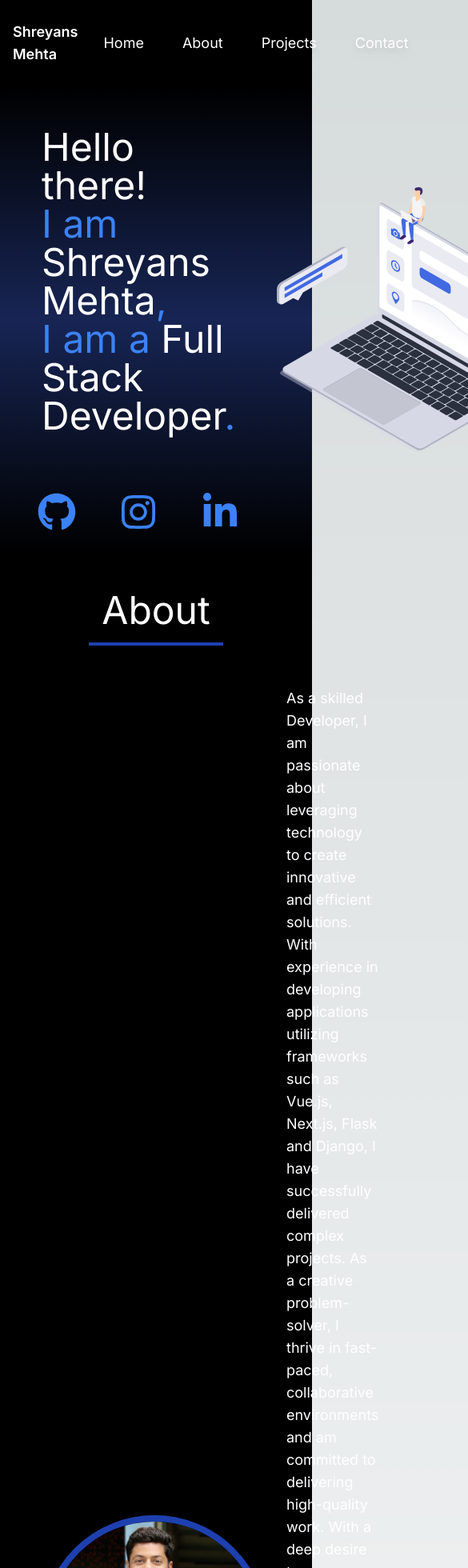
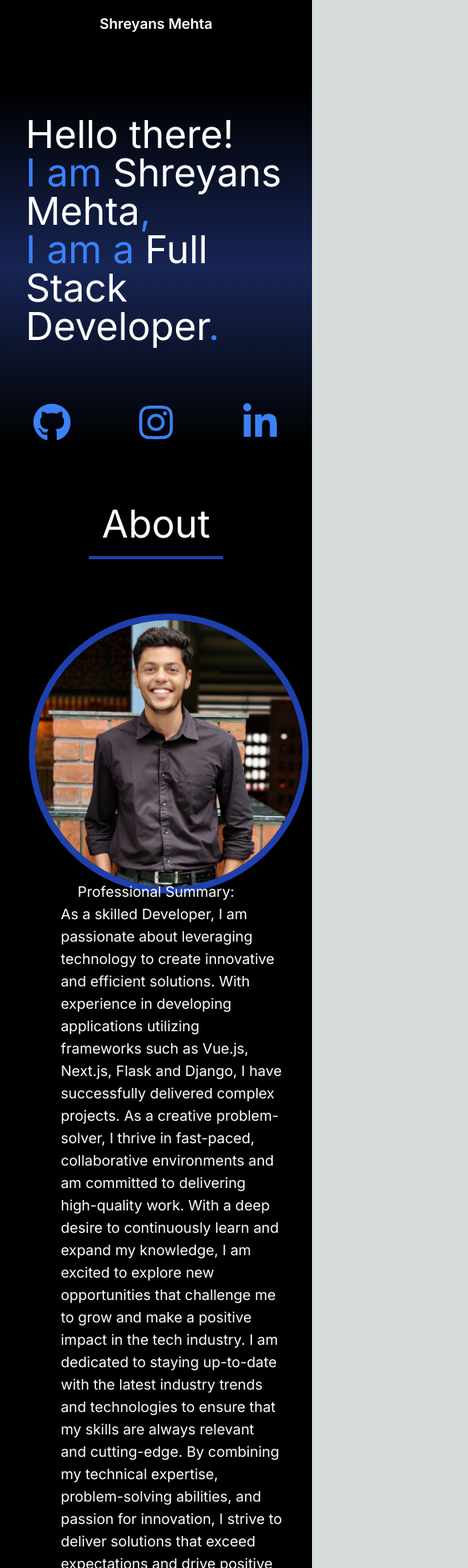
Before and after one commit to mehtashreyans3602/shreyansmehta, a Next.js app: page / in a window 390 px wide. Shown: the top 1960 px of the page at 80% size, 585 px wide, since content can reach past the window. Built offline with nearby package versions, Linux system fonts and the light colour scheme.

Commit message:
MadeResponsive
Modified the Code to make the website more responsive.

```diff
--- a/app/globals.css
+++ b/app/globals.css
@@ -25,3 +25,7 @@ body {
     )
     rgb(var(--background-start-rgb));
 }
+
+::-webkit-scrollbar{
+  display: none;
+}
--- a/app/page.js
+++ b/app/page.js
@@ -5,12 +5,14 @@ import Project from "@/components/Project"
 import Contact from "@/components/Contact"
 export default function Home() {
   return (
-    <div className="bg-black h-100">
-      <Navbar/>
-      <Base/>
-      <About/>
-      <Project/>
-      <Contact/>
+    <div className="bg-black w-full overflow-scroll">
+      <Navbar />
+      <div className="mt-28">
+        <Base />
+        <About />
+        <Project />
+        <Contact />
+      </div>
     </div>
   )
 }
--- a/components/About.jsx
+++ b/components/About.jsx
@@ -1,3 +1,5 @@
+import Image from "next/image";
+import Shreyans from '@/public/shreyans.jpg'
 const About = () => {
     return (
         <>
@@ -7,13 +9,15 @@ const About = () => {
                         <h1 className=" p-4 border-b-4 border-blue-800 hover:border-white">About</h1>
                     </div>
                 </div>
-                <div className="flex justify-around  items-center m-5 p-4 ">
+                <div className="flex md:flex-row flex-col justify-around  items-center m-5 p-4 ">
                     <div className="aspect-square">
-                        <img style={{minHeight:'100px',minWidth:'250px', Height: '100px',width:'500px' }} className="rounded-full border-8 border-blue-800 hover:border-white  m-4" src="shreyans.jpg" alt="" />
+                        <Image width={500} height={100} style={{minHeight:'100px',minWidth:'250px', Height: '100px',width:'500px' }} className="rounded-full border-8 border-blue-800 hover:border-white  m-4" src={Shreyans} alt="" />
 
                     </div>
-                    <div className=" text-start">
-                        <div className="ml-10 flex max-w-3xl">
+                    <div className="text-center">
+                    <p className=" text-white text-lg">Professional Summary:</p>
+                        <div className="ml-10 flex max-w-3xl text-start">
+
                             <p className=" text-white text-lg">As a skilled Developer,
                                 I am passionate about leveraging technology to create innovative and efficient solutions.
                                 With experience in developing applications utilizing frameworks such as Vue.js, Next.js, Flask and Django, I have successfully delivered complex projects.
--- a/components/Base.jsx
+++ b/components/Base.jsx
@@ -4,25 +4,25 @@ import Code from '@/public/Code.svg'
 const Base = () => {
     return (
         <>
-            <div className="">
-                <div className=" flex justify-evenly align-middle items-center p-5 bg-gradient-to-b from-black via-blue-950 to-black">
+            <div className="mb-10">
+                <div className=" flex md:flex-row flex-col-reverse justify-evenly align-middle items-center md:p-5 bg-gradient-to-b from-black via-blue-950 to-black">
                     <div className="flex flex-col text-5xl text-blue-500 z-15">
                         <div className="m-4 p-4">
-                        <p className="text-blue-500 "><span className="text-white">Hello there!</span> </p>
-                        <p className="">
-                            I am <span className="text-white">Shreyans Mehta</span>,
-                        </p>
-                        <p className="text-blue-500">I am a <span className="text-white">Full Stack Developer</span>.</p>
+                            <p className="text-blue-500 "><span className="text-white">Hello there!</span> </p>
+                            <p className="">
+                                I am <span className="text-white">Shreyans Mehta</span>,
+                            </p>
+                            <p className="text-blue-500">I am a <span className="text-white">Full Stack Developer</span>.</p>
                         </div>
 
                         <div className='flex justify-around mt-10'>
-                        <a href="https://github.com/mehtashreyans3602"><button><FaGithub className='hover:text-white'/></button></a>
-                        <a href="https://www.instagram.com/shreyans3602/"><button><FaInstagram className='hover:text-white'/></button></a>
-                        <a href="https://www.linkedin.com/in/shreyans-mehta-4b406a1b3/"><button><FaLinkedinIn className='hover:text-white'/></button></a>
+                            <a href="https://github.com/mehtashreyans3602"><button><FaGithub className='hover:text-white' /></button></a>
+                            <a href="https://www.instagram.com/shreyans3602/"><button><FaInstagram className='hover:text-white' /></button></a>
+                            <a href="https://www.linkedin.com/in/shreyans-mehta-4b406a1b3/"><button><FaLinkedinIn className='hover:text-white' /></button></a>
 
                         </div>
                     </div>
-                    <Image width={500} height={500} className="m-5" style={{maxWidth:'500px',color:'blue'}} src={Code} alt="NA" />
+                    <Image width={500} height={100} style={{minHeight:'100px',minWidth:'250px', Height: '100px',width:'500px',objectFit:'contain' }} src={Code} alt="NA" className='p-4 hidden md:block' />
                 </div>
             </div>
         </>
--- a/components/Navbar.jsx
+++ b/components/Navbar.jsx
@@ -4,10 +4,10 @@ const navbar = () => {
 
     }
     return (<>
-        <div style={{ maxWidth: '100%' }} className="sticky top-0 drop-shadow-lg backdrop-blur-2xl ">
+        <div style={{ maxWidth: '100%' }} className="fixed top-0 drop-shadow-lg backdrop-blur-2xl w-full">
             <div className="flex justify-around p-4 items-center text-lg backdrop-blur-2xl text-white">
                 <div><a href="/"><span className=" font-semibold">Shreyans Mehta</span></a></div>
-                <div>
+                <div className="hidden md:block">
                     <div className="flex justify-between  text-white m-2 backdrop-blur-2xl ">
                         <a className="mx-2 hover:bg-gray-500 p-4 rounded " href="/">Home</a>
                         <a className="mx-2 hover:bg-gray-500 p-4 rounded " href="/">About</a>
--- a/components/Project.jsx
+++ b/components/Project.jsx
@@ -8,7 +8,7 @@ const Project = () => {
                 </div>
             </div>
             <div className="flex justify-around  items-center m-5 p-4 ">
-            <div className="flex p-4 m-4 justify-around ">
+            <div className="flex md:flex-row flex-col  p-4 m-4 justify-around ">
                             <div className="p-4 m-4   text-white border-8 border-blue-800 rounded-lg hover:border-white flex flex-col items-center justify-center">
                                 <div className="text-5xl font-extrabold ">10+</div>
                                 <div className="text-5xl font-extralight">
```
